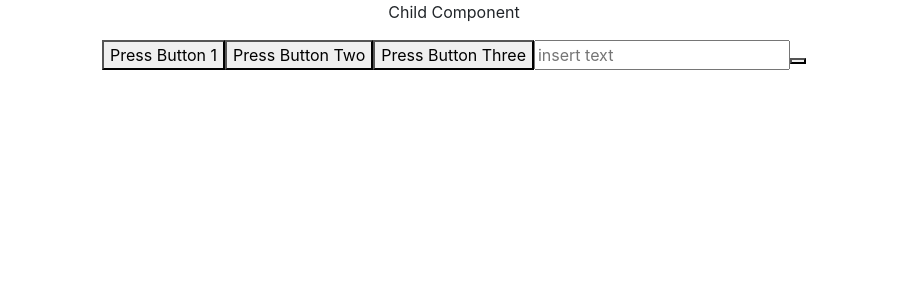
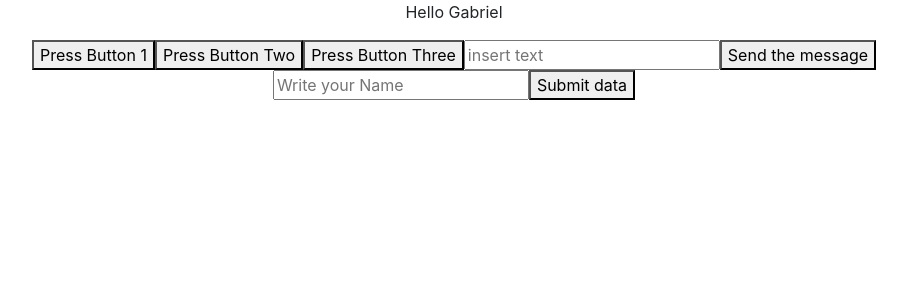
Before and after one commit to gablon29/project_openBootcamp_task, a React (Create React App) app: page / in a window 1280 px wide. Shown: the top 300 px of the page, without its empty margins (186-1093 px from the left). Built offline with nearby package versions, Linux system fonts and the light colour scheme.

Commit message:
incluideUseRef

```diff
--- a/src/components/container/Father.jsx
+++ b/src/components/container/Father.jsx
@@ -1,15 +1,25 @@
-import React from 'react'
+import React, {useState} from 'react'
 import Child from '../pure/Child'
 
 const Father = () => {
+
+  const [state, setNewState] = useState('Gabriel')
+
+  // generamos la funcion para que traiga los datos del props del
+  // componente "Child", luego los renderice a traves del metodo "alert()" alert
+  // para que se imprima como una ventana emergente en pantalla.
 
   const sendMessage = (text) => {
     alert(`Message: ${text}`)
   }
 
+  const receiveMessage = (newName) => {
+    setNewState(newName)
+  }
+
   return (
     <div>
-      <Child send={sendMessage}/>
+      <Child name={state} send={sendMessage} upName={receiveMessage} />
     </div>
   )
 }
--- a/src/components/pure/Child.jsx
+++ b/src/components/pure/Child.jsx
@@ -1,9 +1,11 @@
 import React, { useRef } from 'react'
 
 
-const Child = ({ name, send }) => {
+
+const Child = ({ name, send, upName }) => {
 
   const messageRef = useRef('');
+  const nameRef = useRef('')
 
   const pressButtonTwo = () => {
     const content = messageRef.current.value;
@@ -12,26 +14,47 @@ const Child = ({ name, send }) => {
 
     const pressButtonThree = (text) => {
         alert(`Hello: ${text}`);
-    }
+  }
+
+  const sendData = (e) => {
+    e.preventDefault()
+    upName(nameRef.current.value)
+  }
 
   return (
     <div>
-      <p onMouseOver={() => console.log('On Mouse Over')}> Child Component</p>
+      <p onMouseOver={() => console.log('On Mouse Over')}> Hello {name}</p>
           <button onClick={() => console.log('Press Button 1')}>
               Press Button 1
           </button>
           <button onClick={pressButtonTwo}>Press Button Two
-          </button>
+      </button>
+      {/* cuando hay paramentros que pasar, el evento comienza con un
+      arrowFunction */}
           <button onClick={() => pressButtonThree('gabriel')}>Press Button Three
       </button>
       <input placeholder='insert text'
         onFocus={() => console.log('Input Focused')}
         onChange={(e) => console.log('Input Change:', e.target.value)}
         onCopy={() => console.log('Copied text from Input')}
+        // onFocus-> cada vez que se enfoca la casilla genera el evento
+        // onChange -> cada cambio maniefiesta el evento
+        // onCopy -> copia los valores que se toma
+
         ref={messageRef}
+      />
+
+      {/* el send esta llamando a traves del evento onclick a la variable con el valor que trae
+      * el Hooks "useRef()" accediendo a traves del "current.value"
+      */}
+      <button onClick={() => send(messageRef.current.value)}>Send the message</button>
+
+      <form onSubmit={sendData}>
+        <input ref={nameRef} placeholder='Write your Name'
+
         />
-
-      <button onClick={() => send('Hello Papi')}/>
+        <button type='submit'>Submit data</button>
+      </form>
     </div>
   )
 }
```
Also changed, not shown: notas.txt.
